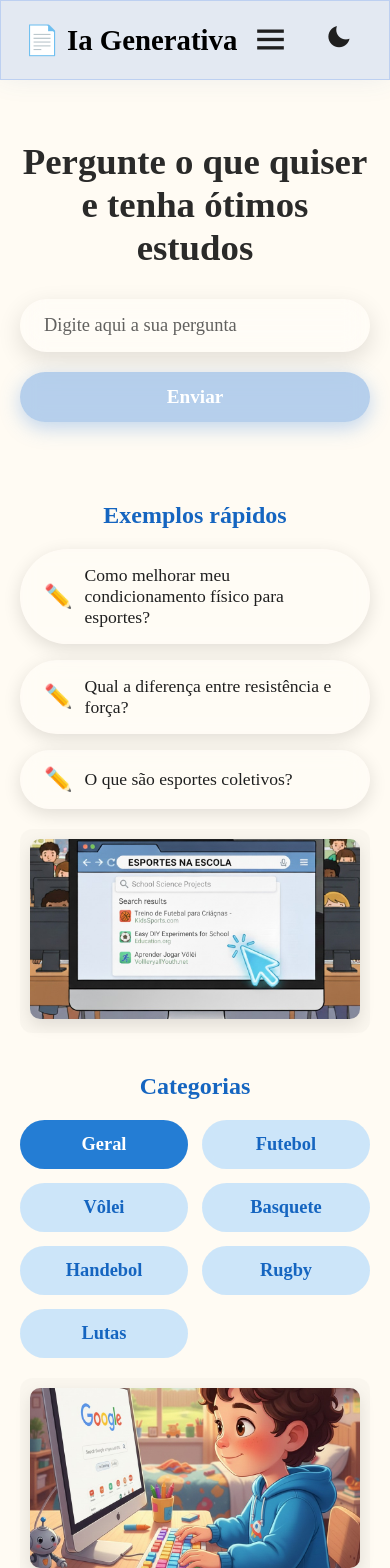
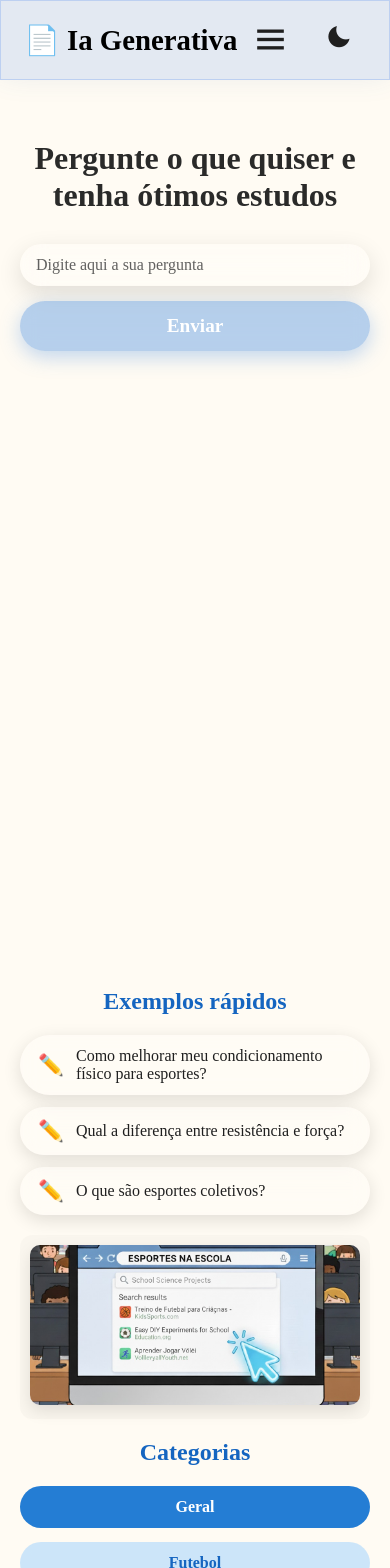
Before and after one commit to Matheus2570/Projeto-Final-Ultimo-Semestre-2025, a React (Vite) app: page /ia in a window 390 px wide. Shown: the top 1568 px of the page. Built offline with nearby package versions, Linux system fonts and the light colour scheme.

Commit message:
Dia 04/12/2025

```diff
--- a/src/pages/GrupoPage.css
+++ b/src/pages/GrupoPage.css
@@ -1,11 +1,6 @@
 /* ====================== RESET & VARIÁVEIS ====================== */
 
-/* Reset global:
-   Remove margens/paddings padrões e ativa box-sizing para facilitar layouts */
-
-
 :root {
-  /* Paleta do modo claro */
   --cor-primaria: #1565c0;
   --cor-secundaria: #90baf9;
   --cor-destaque: #edc07a;
@@ -15,17 +10,12 @@
   --texto-secundario: #444;
   --texto-claro: #666;
 
-  /* Variáveis gerais */
-  --radius: 16px;             /* Borda arredondada padrão */
-  --transition: all 0.35s ease; /* Transição suave */
-  --shadow-sm: 0 4px 15px rgba(0, 0, 0, 0.08);  /* Sombra leve */
-  --shadow-md: 0 10px 30px rgba(0, 0, 0, 0.15); /* Sombra mais forte */
+  --radius: 16px;
+  --transition: all 0.35s ease;
+  --shadow-sm: 0 4px 15px rgba(0, 0, 0, 0.08);
+  --shadow-md: 0 10px 30px rgba(0, 0, 0, 0.15);
 }
 
-/* ====================== DARK MODE - VARIÁVEIS ====================== */
-
-/* Quando o elemento tiver data-theme="dark",
-   todas as variáveis abaixo substituem as do :root */
 [data-theme="dark"] {
   --cor-primaria: #90caf9;
   --cor-secundaria: #64b5f6;
@@ -39,7 +29,6 @@
   --shadow-md: 0 10px 30px rgba(0, 0, 0, 0.4);
 }
 
-/* Container geral com limite máximo */
 .container {
   max-width: 1200px;
   margin: 0 auto;
@@ -47,8 +36,6 @@
 }
 
 /* ====================== TIPOGRAFIA ====================== */
-
-/* Título de seção padrão */
 .section-title {
   font-size: 2.8rem;
   font-weight: 700;
@@ -57,51 +44,48 @@
   margin-bottom: 3rem;
 }
 
-/* ====================== EQUIPE ====================== */
-
+/* ====================== EQUIPE – AGORA SÓ FLEX ====================== */
 .equipe-section {
   padding: 100px 0;
   color: var(--texto-principal);
 }
 
-/* Grid com 3 colunas */
+/* Flexbox com wrap → 3 colunas no desktop, 2 no tablet, 1 no mobile */
 .equipe-grid {
-  display: grid;
-  grid-template-columns: repeat(3, 1fr);
+  display: flex;
+  flex-wrap: wrap;
   gap: 40px;
-  justify-items: center;
+  justify-content: center;        /* centraliza os cards */
 }
 
-/* Card do membro */
+/* Cada card ocupa o espaço necessário, mas não menos que 260px */
 .membro-card {
+  flex: 1 1 260px;                /* cresce, mas não encolhe abaixo de 260px */
+  max-width: 320px;               /* evita ficar muito largo em telas grandes */
   text-align: center;
   transition: var(--transition);
 }
 
-/* Animação ao passar o mouse: levanta o card */
 .membro-card:hover {
   transform: translateY(-12px);
 }
 
-/* Foto do membro */
 .membro-foto {
   width: 140px;
   height: 140px;
-  border-radius: 50%;                 /* Torna redonda */
-  object-fit: cover;                  /* Preenche sem distorcer */
+  border-radius: 50%;
+  object-fit: cover;
   border: 5px solid var(--cor-secundaria);
   margin-bottom: 1rem;
   box-shadow: var(--shadow-sm);
   transition: var(--transition);
 }
 
-/* Quando passar o mouse no card, muda estilo da foto */
 .membro-card:hover .membro-foto {
   border-color: var(--cor-primaria);
   box-shadow: var(--shadow-md);
 }
 
-/* Nome do membro */
 .membro-nome {
   font-size: 1.25rem;
   font-weight: 600;
@@ -109,7 +93,6 @@
   margin-bottom: 0.25rem;
 }
 
-/* Cargo do membro */
 .membro-cargo {
   color: var(--texto-claro);
   font-size: 0.95rem;
@@ -117,96 +100,77 @@
 }
 
 /* ====================== SOBRE NÓS ====================== */
-
 .sobre-section {
   padding: 100px 0;
   background: linear-gradient(135deg, #f8fbff 0%, #e8f0fe 100%);
   color: var(--texto-secundario);
 }
 
-/* Mesmo layout, mas com gradiente escuro quando dark mode */
 [data-theme="dark"] .sobre-section {
   background: linear-gradient(135deg, #1e293b 0%, #0f172a 100%);
 }
 
-/* Centraliza texto e limita largura */
 .sobre-texto-center {
   text-align: center;
   max-width: 900px;
   margin: 0 auto;
 }
 
-/* Estilo geral do texto */
 .sobre-texto {
   font-size: 1.22rem;
   line-height: 1.9;
 }
 
-/* Espaçamento entre parágrafos */
 .sobre-texto p {
   margin-bottom: 1.6rem;
 }
 
-/* Destaque em negrito */
 .sobre-texto strong {
   color: var(--cor-primaria);
   font-weight: 600;
 }
 
-/* ====================== RESPONSIVO ====================== */
+/* ====================== RESPONSIVO – SÓ FLEX ====================== */
+@media (max-width: 992px) {
+  .section-title { font-size: 2.5rem; }
+  .sobre-texto { font-size: 1.15rem; }
+}
 
-/* Tablets grandes */
-@media (max-width: 992px) {
-  .section-title {
-    font-size: 2.5rem;
-  }
+@media (max-width: 768px) {
+  .section-title { font-size: 2.3rem; }
 
-  .sobre-texto {
-    font-size: 1.15rem;
+  /* Força 2 colunas no tablet */
+  .membro-card {
+    flex: 1 1 45%;           /* dois cards por linha */
+    max-width: 48%;
   }
 }
 
-/* Tablets médios */
-@media (max-width: 768px) {
-  .section-title {
-    font-size: 2.3rem;
-  }
-
-  /* De 3 colunas → 2 colunas */
-  .equipe-grid {
-    grid-template-columns: repeat(2, 1fr);
-    gap: 35px;
-  }
-}
-
-/* Smartphones */
 @media (max-width: 640px) {
   .section-title {
     font-size: 2.1rem;
     margin-bottom: 2.5rem;
   }
 
-  /* Fotos menores */
   .membro-foto {
     width: 110px;
     height: 110px;
   }
 
-  /* Texto menor */
   .sobre-texto {
     font-size: 1.1rem;
     line-height: 1.85;
   }
 }
 
-/* Smartphones pequenos */
 @media (max-width: 480px) {
-  .section-title {
-    font-size: 1.9rem;
-  }
+  .section-title { font-size: 1.9rem; }
 
-  /* Menos padding na lateral */
-  .container {
-    padding: 0 15px;
+  .container { padding: 0 15px; }
+
+  /* 1 coluna no celular */
+  .membro-card {
+    flex: 1 1 100%;
+    max-width: 100%;
   }
 }
--- a/src/pages/IaPage.css
+++ b/src/pages/IaPage.css
@@ -1,102 +1,100 @@
-/* ====================== CONTAINER PRINCIPAL ====================== */
-/* Área geral do conteúdo principal da interface */
+/* ====================== CONTAINER ====================== */
 .ia-container-novo {
-  max-width: 1400px;      /* Largura máxima da área */
-  margin: 40px auto;      /* Centraliza horizontalmente */
-  padding: 20px;          /* Espaço interno */
-  font-family: 'Segoe UI', Tahoma, Geneva, Verdana, sans-serif; /* Fonte padrão */
+  max-width: 1400px;
+  margin: 40px auto;
+  padding: 20px;
+  font-family: 'Segoe UI', Tahoma, Geneva, Verdana, sans-serif;
 }
 
 /* ====================== TÍTULO ====================== */
-/* Título principal da página */
 .ia-titulo {
   font-size: 2.8em;
   margin-bottom: 30px;
   font-weight: 700;
   text-align: center;
   opacity: 0.95;
-  color: inherit; /* Mantém a cor do tema atual */
+  color: inherit;
 }
 
 /* ====================== INPUT + BOTÃO ====================== */
-/* Container que centraliza input e botão */
 .ia-centro {
   display: flex;
   justify-content: center;
   align-items: center;
-  gap: 20px;        /* Espaço entre input e botão */
-  flex-wrap: wrap;  /* Permite quebrar linha no mobile */
-  margin-bottom: 40px;
-  text-align: center;
+  gap: 20px;
+  flex-wrap: wrap;
+  margin-bottom: 5%;
 }
 
-/* Caixa de texto onde o usuário digita */
 .ia-input {
   width: 100%;
   max-width: 750px;
   padding: 18px 28px;
   font-size: 1.3em;
   border: none;
-  border-radius: 50px;            /* Formato arredondado */
-  background-color: rgba(255, 255, 255, 0.25); /* Transparência estilo glass */
-  backdrop-filter: blur(12px);    /* Efeito vidro */
+  border-radius: 50px;
+  background-color: rgba(255,255,255,0.25);
+  backdrop-filter: blur(12px);
   color: inherit;
-  box-shadow: 0 8px 25px rgba(0, 0, 0, 0.12);
-  outline: none;                  /* Remove borda azul */
+  box-shadow: 0 8px 25px rgba(0,0,0,0.12);
+  outline: none;
 }
 
-/* Estilo do placeholder */
-.ia-input::placeholder {
-  color: inherit;
-  opacity: 0.7;
+.ia-input::placeholder { color: inherit; opacity: 0.7; }
+.ia-input:focus {
+  transform: translateY(-3px);
+  box-shadow: 0 14px 35px rgba(0,0,0,0.2);
+  background-color: rgba(255,255,255,0.35);
 }
 
-/* Efeito ao clicar no input */
-.ia-input:focus {
-  transform: translateY(-3px);
-  box-shadow: 0 14px 35px rgba(0, 0, 0, 0.2);
-  background-color: rgba(255, 255, 255, 0.35);
-}
-
-/* Botão de enviar consulta */
 .ia-btn {
   padding: 14px 44px;
   font-size: 1.2em;
   font-weight: bold;
-  background-color: rgba(74, 144, 226, 0.92);
+  background-color: rgba(74,144,226,0.92);
   color: white;
   border: none;
   border-radius: 50px;
   cursor: pointer;
   backdrop-filter: blur(10px);
-  box-shadow: 0 6px 20px rgba(74, 144, 226, 0.35);
+  box-shadow: 0 6px 20px rgba(74,144,226,0.35);
   transition: all 0.3s ease;
-  flex-shrink: 0; /* Evita que o botão diminua no mobile */
 }
 
-/* Botão ao passar o mouse */
 .ia-btn:hover:not(:disabled) {
-  background-color: rgba(74, 144, 226, 1);
-  transform: translateY(-4px); /* Sobe levemente */
-  box-shadow: 0 12px 28px rgba(74, 144, 226, 0.45);
+  background-color: #4a90e2;
+  transform: translateY(-4px);
+  box-shadow: 0 12px 28px rgba(74,144,226,0.45);
 }
 
-/* Botão desabilitado */
 .ia-btn:disabled {
-  background-color: rgba(74, 144, 226, 0.4);
+  background-color: rgba(74,144,226,0.4);
   cursor: not-allowed;
 }
 
-/* ====================== LAYOUT 3 COLUNAS ====================== */
-/* Grid com 3 colunas (esquerda, centro, direita) */
-.ia-layout-tres-colunas {
-  display: grid;
-  grid-template-columns: 1fr 1.4fr 1fr; /* Central maior */
+/* ====================== LAYOUT PRINCIPAL ====================== */
+.ia-layout-flex {
+  display: flex;
   gap: 30px;
-  align-items: start;
+  align-items: flex-start;
+  flex-wrap: nowrap;
 }
 
-/* Títulos das colunas direita e esquerda */
+.ia-coluna {
+  display: flex;
+  flex-direction: column;
+}
+
+.ia-coluna-esquerda,
+.ia-coluna-direita {
+  flex: 1 1 320px;
+}
+
+.ia-coluna-centro {
+  flex: 2 1 600px;
+  min-width: 0;
+}
+
 .ia-coluna-titulo {
   font-size: 1.5em;
   margin-bottom: 20px;
@@ -105,162 +103,130 @@
   text-align: center;
 }
 
-/* ====================== COLUNA ESQUERDA - Sugestões ====================== */
+/* ====================== ESQUERDA ====================== */
 .ia-sugestoes {
   display: flex;
   flex-direction: column;
   gap: 16px;
+  margin-bottom: 20px;
 }
 
-/* Cada sugestão da IA */
 .ia-sugestao-item {
-  background-color: rgba(255, 255, 255, 0.22);
+  background-color: rgba(255,255,255,0.22);
   backdrop-filter: blur(10px);
-  color: inherit;
   padding: 16px 24px;
   border-radius: 50px;
   font-size: 1.1em;
   cursor: pointer;
-  box-shadow: 0 5px 18px rgba(0, 0, 0, 0.12);
-  transition: all 0.3s ease;
+  box-shadow: 0 5px 18px rgba(0,0,0,0.12);
+  transition: all 0.3s;
   display: flex;
   align-items: center;
   gap: 12px;
-  justify-content: flex-start;
 }
 
-/* Ícone automático antes da sugestão */
 .ia-sugestao-item::before {
   content: "✏️";
   font-size: 1.3em;
 }
 
-/* Hover das sugestões */
 .ia-sugestao-item:hover {
-  background-color: rgba(255, 255, 255, 0.32);
-  transform: translateX(8px); /* Move para a direita */
+  background-color: rgba(255,255,255,0.32);
+  transform: translateX(8px);
 }
 
-/* ====================== COLUNA CENTRAL - Caixa de Resposta ====================== */
-
-/* Container central onde o markdown aparece */
-.ia-coluna-centro {
-  display: flex;
-  justify-content: center;
-}
-
-/* Caixa da resposta */
+/* ====================== CENTRO – RESPOSTA ====================== */
 .ia-resposta {
-  background-color: rgba(248, 249, 250, 0.85);
+  background-color: rgba(248,249,250,0.85);
   backdrop-filter: blur(12px);
   border-radius: 20px;
-  box-shadow: 0 12px 35px rgba(0, 0, 0, 0.14);
-  width: 100%;
-  max-width: 820px;
+  box-shadow: 0 12px 35px rgba(0,0,0,0.14);
   max-height: 70vh;
   overflow: hidden;
   display: flex;
   flex-direction: column;
-  border: 1px solid rgba(21, 101, 192, 0.15);
+  border: 1px solid rgba(21,101,192,0.15);
 }
 
-/* Título da resposta */
 .ia-resposta h3 {
   color: #1565C0;
   font-size: 1.9em;
   margin: 0;
   padding: 24px 32px 20px;
   text-align: center;
-  background: rgba(248, 249, 250, 0.95);
-  position: sticky; /* Fica fixo no topo ao scrollar */
+  background: rgba(248,249,250,0.95);
+  position: sticky;
   top: 0;
   z-index: 10;
-  border-bottom: 1px solid rgba(21, 101, 192, 0.15);
+  border-bottom: 1px solid rgba(21,101,192,0.15);
   border-radius: 20px 20px 0 0;
   flex-shrink: 0;
 }
 
-/* Conteúdo markdown com scroll */
 .markdown-content {
   padding: 0 32px 32px;
   font-size: 1.22em;
   line-height: 1.85;
+  overflow-y: auto;
+  flex: 1;
+  min-height: 0;
   color: inherit;
   opacity: 0.92;
-  overflow-y: auto;  /* Scroll vertical */
-  flex: 1;
-  min-height: 0;
 }
 
-/* Scroll personalizado */
-.markdown-content::-webkit-scrollbar {
-  width: 10px;
-}
-.markdown-content::-webkit-scrollbar-track {
-  background: rgba(0, 0, 0, 0.05);
-  border-radius: 10px;
-}
-.markdown-content::-webkit-scrollbar-thumb {
-  background: rgba(21, 101, 192, 0.4);
-  border-radius: 10px;
-}
-.markdown-content::-webkit-scrollbar-thumb:hover {
-  background: rgba(21, 101, 192, 0.6);
+.markdown-content::-webkit-scrollbar { width: 10px; }
+.markdown-content::-webkit-scrollbar-track { background: rgba(0,0,0,0.05); border-radius: 10px; }
+.markdown-content::-webkit-scrollbar-thumb { background: rgba(21,101,192,0.4); border-radius: 10px; }
+.markdown-content::-webkit-scrollbar-thumb:hover { background: rgba(21,101,192,0.6); }
+
+.ia-carregando {
+  text-align: center;
+  font-size: 1.3em;
+  color: #1565C0;
+  font-style: italic;
+  margin: 2rem 0;
 }
 
-/* ====================== COLUNA DIREITA ====================== */
-/* Botões de categorias */
+/* ====================== DIREITA – CATEGORIAS EM 2 COLUNAS (SEM GRID) ====================== */
 .ia-botoes-categorias {
-  display: grid;
-  grid-template-columns: 1fr;
+  display: flex;
+  flex-wrap: wrap;
   gap: 14px;
-  max-width: 240px;
-  margin: 0 auto;
+  margin-bottom: 20px;
+  justify-content: center;
 }
 
-/* Reorganiza botões em grid quando tela é grande */
-@media (min-width: 1100px) {
-  .ia-botoes-categorias {
-    grid-auto-columns: 1fr;
-    grid-auto-flow: column;
-    grid-template-rows: repeat(4, auto);
-    gap: 16px 20px;
-  }
-}
-
-/* Botões de categoria */
 .ia-botao-categoria {
+  flex: 1 1 calc(50% - 7px);   /* 2 colunas: 50% menos metade do gap */
+  min-width: 140px;
   padding: 14px 20px;
   font-size: 1.15em;
   font-weight: 600;
-  background-color: rgba(187, 222, 251, 0.75);
+  background-color: rgba(187,222,251,0.75);
   backdrop-filter: blur(8px);
   color: #1565C0;
   border: none;
   border-radius: 50px;
   cursor: pointer;
   transition: all 0.3s ease;
-  width: 100%;
+  text-align: center;
 }
 
-/* Hover nos botões */
 .ia-botao-categoria:hover {
-  background-color: rgba(144, 202, 249, 0.95);
+  background-color: rgba(144,202,249,0.95);
   transform: translateY(-3px);
 }
 
-/* Botão ativo */
 .ia-botao-categoria.selecionado {
-  background-color: rgba(25, 118, 210, 0.95);
+  background-color: rgba(25,118,210,0.95);
   color: white;
 }
 
-/* Imagem lateral */
 .ia-imagem-lateral {
-  margin-top: 20px;
+  margin-top: auto;
   text-align: center;
   padding: 10px;
-  background: rgba(0, 0, 0, 0.02);
+  background: rgba(0,0,0,0.02);
   border-radius: 12px;
 }
 
@@ -269,99 +235,77 @@
   max-height: 280px;
   object-fit: cover;
   border-radius: 10px;
-  box-shadow: 0 6px 16px rgba(0, 0, 0, 0.1);
-}
-
-/* Texto "carregando..." */
-.ia-carregando {
-  text-align: center;
-  font-size: 1.3em;
-  color: #1565C0;
-  font-style: italic;
-  margin: 2rem 0;
+  box-shadow: 0 6px 16px rgba(0,0,0,0.1);
 }
 
 /* ====================== RESPONSIVO ====================== */
 @media (max-width: 1100px) {
-  .ia-layout-tres-colunas {
-    grid-template-columns: 1fr; /* Vira 1 coluna só */
-    gap: 40px;
+  .ia-layout-flex {
+    flex-direction: column;
+    gap: 20px;
   }
 
-  /* Reposiciona colunas */
-  .ia-coluna-esquerda,
-  .ia-coluna-direita { order: 2; }
-  .ia-coluna-centro { order: 1; }
-
-  .ia-botoes-categorias {
-    grid-template-columns: repeat(auto-fit, minmax(140px, 1fr));
-    max-width: 100%;
-  }
+  .ia-coluna-centro   { order: 1; }
+  .ia-coluna-esquerda { order: 2; }
+  .ia-coluna-direita  { order: 3; }
 
   .ia-centro {
     flex-direction: column;
+    gap: 15px;
   }
 
-  .ia-btn {
-    width: 100%;
-    max-width: 400px;
+  .ia-btn { width: 100%; max-width: 400px; }
+
+  /* Em telas médias/pequenas: volta para 1 coluna nas categorias */
+  .ia-botao-categoria {
+    flex: 1 1 100%;
+    min-width: auto;
   }
 }
 
 @media (max-width: 768px) {
-  .ia-titulo { font-size: 2.3em; }
-  .ia-input { font-size: 1.15em; padding: 16px 24px; }
-  .ia-resposta { max-height: 60vh; }
-  .ia-resposta h3 { padding: 20px 24px 16px; font-size: 1.7em; }
-  .markdown-content { padding: 0 24px 24px; }
+  .ia-titulo { font-size: 2.2em; }
+  .ia-input { font-size: 1.1em; padding: 14px 20px; }
+  .ia-resposta { max-height: 50vh; }
+  .ia-resposta h3 { font-size: 1.6em; padding: 18px 20px 14px; }
+  .markdown-content { padding: 0 20px 20px; font-size: 1.1em; line-height: 1.7; }
+  .ia-sugestao-item { font-size: 1em; padding: 12px 18px; }
+  .ia-botao-categoria { font-size: 1em; padding: 12px 16px; }
 }
 
 @media (max-width: 576px) {
-  .ia-imagem-lateral img { max-height: 180px; }
+  .ia-titulo { font-size: 2em; }
+  .ia-input { font-size: 1em; padding: 12px 16px; }
+  .ia-resposta { max-height: 45vh; }
+  .ia-resposta h3 { font-size: 1.5em; padding: 16px 18px 12px; }
+  .markdown-content { padding: 0 16px 16px; font-size: 1em; line-height: 1.6; }
+  .ia-imagem-lateral img { max-height: 160px; }
+  .ia-sugestoes { gap: 12px; }
 }
 
 /* ====================== DARK MODE ====================== */
-/* Ajusta cores quando o atributo data-theme="dark" está ativo */
 [data-theme="dark"] .ia-input,
 [data-theme="dark"] .ia-sugestao-item,
 [data-theme="dark"] .ia-resposta,
 [data-theme="dark"] .ia-botao-categoria {
-  background-color: rgba(255, 255, 255, 0.11) ;
-  color: #e8e8e8 ;
+  background-color: rgba(255,255,255,0.11);
+  color: #e8e8e8;
 }
 
-/* Caixa central no dark */
 [data-theme="dark"] .ia-resposta {
-  background-color: rgba(30, 30, 50, 0.92) ;
-  border-color: rgba(100, 100, 255, 0.2) ;
+  background-color: rgba(30,30,50,0.92);
+  border-color: rgba(100,100,255,0.2);
 }
 
-/* Título da resposta no dark */
 [data-theme="dark"] .ia-resposta h3 {
-  background: rgba(30, 30, 50, 0.98) ;
-  color: #90caf9 ;
-  border-bottom-color: rgba(100, 150, 255, 0.3) ;
+  background: rgba(30,30,50,0.98);
+  color: #90caf9;
+  border-bottom-color: rgba(100,150,255,0.3);
 }
 
-/* Botões escuros */
 [data-theme="dark"] .ia-botao-categoria.selecionado,
 [data-theme="dark"] .ia-btn {
-  background-color: rgba(59, 130, 246, 0.95) ;
+  background-color: rgba(59,130,246,0.95);
 }
 
-[data-theme="dark"] .ia-carregando {
-  color: #90caf9;
-}
-
-/* Scroll do dark mode */
-[data-theme="dark"] .markdown-content::-webkit-scrollbar-track {
-  background: rgba(255, 255, 255, 0.05);
-}
-
-[data-theme="dark"] .markdown-content::-webkit-scrollbar-thumb {
-  background: rgba(100, 150, 255, 0.4);
-}
-
-[data-theme="dark"] .markdown-content::-webkit-scrollbar-thumb:hover {
-  background: rgba(100, 150, 255, 0.6);
-}
+[data-theme="dark"] .ia-carregando { color: #90caf9; }
--- a/src/pages/IaPage.jsx
+++ b/src/pages/IaPage.jsx
@@ -2,7 +2,7 @@ import { useState } from "react";
   import esportes from "../../api/esportes";
   import "./IaPage.css";
 
-// Imagens
+  // Imagens (mantidas iguais)
   import geral1 from "../assets/geral1.jpeg";
   import geral2 from "../assets/geral2.jpeg";
   import futebol1 from "../assets/futebol1.jpeg";
@@ -18,7 +18,6 @@ import rugby2 from "../assets/rugby2.jpeg";
   import lutas1 from "../assets/lutas1.jpeg";
   import lutas2 from "../assets/lutas2.jpeg";
 
-// React Markdown
   import ReactMarkdown from "react-markdown";
   import remarkGfm from "remark-gfm";
 
@@ -43,7 +42,6 @@ export default function Ia() {
 
    async function enviarPergunta() {
   if (!pergunta.trim()) return;
-
   setCarregando(true);
   setResposta("");
 
@@ -68,18 +66,13 @@ export default function Ia() {
           }
         );
 
-      if (!res.ok) {
-        const err = await res.text();
-        setResposta(`Erro ${res.status}: ${err}`);
-        setCarregando(false);
-        return;
-      }
-
+     if (!res.ok) throw new Error(`Erro ${res.status}`);
     const data = await res.json();
     const texto = data?.candidates?.[0]?.content?.parts?.[0]?.text || "Sem resposta.";
     setResposta(texto);
-    } catch (e) {
-      console.error(e);
+
+  } catch (err) {
+    console.error(err);
     setResposta("Erro ao se comunicar com a IA. Verifique sua conexão.");
   } finally {
     setCarregando(false);
@@ -114,9 +107,10 @@ export default function Ia() {
           </button>
         </div>
 
-      <div className="ia-layout-tres-colunas">
-        {/* Coluna Esquerda */}
-        <div className="ia-coluna-esquerda">
+        {/* LAYOUT 100% FLEX – ZERO GRID */}
+        <div className="ia-layout-flex">
+          {/* Esquerda */}
+          <aside className="ia-coluna ia-coluna-esquerda">
             <h3 className="ia-coluna-titulo">Exemplos rápidos</h3>
             <div className="ia-sugestoes">
               {atual.exemplos.map((ex, i) => (
@@ -126,28 +120,25 @@ export default function Ia() {
               ))}
             </div>
             <div className="ia-imagem-lateral">
-            <img src={imgEsquerda} alt="Imagem temática esquerda" />
+              <img src={imgEsquerda} alt="Esquerda" />
             </div>
-        </div>
+          </aside>
 
-        {/* Coluna Central - Resposta com Markdown + Scroll perfeito */}
-        <div className="ia-coluna-centro">
+          {/* Centro – Resposta */}
+          <main className="ia-coluna ia-coluna-centro">
             {carregando && <p className="ia-carregando">Pensando...</p>}
-
             {resposta && (
               <div className="ia-resposta">
                 <h3>Resposta:</h3>
                 <div className="markdown-content">
-                <ReactMarkdown remarkPlugins={[remarkGfm]}>
-                  {resposta}
-                </ReactMarkdown>
+                  <ReactMarkdown remarkPlugins={[remarkGfm]}>{resposta}</ReactMarkdown>
                 </div>
               </div>
             )}
-        </div>
+          </main>
 
-        {/* Coluna Direita */}
-        <div className="ia-coluna-direita">
+          {/* Direita – Categorias */}
+          <aside className="ia-coluna ia-coluna-direita">
             <h3 className="ia-coluna-titulo">Categorias</h3>
             <div className="ia-botoes-categorias">
               <button
@@ -156,8 +147,9 @@ export default function Ia() {
               >
                 Geral
               </button>
-            {Object.keys(esportes).map((key) =>
-              key !== "geral" ? (
+              {Object.keys(esportes).map(
+                (key) =>
+                  key !== "geral" && (
                     <button
                       key={key}
                       className={`ia-botao-categoria ${tema === key ? "selecionado" : ""}`}
@@ -165,13 +157,13 @@ export default function Ia() {
                     >
                       {esportes[key].nome}
                     </button>
-              ) : null
+                  )
               )}
             </div>
             <div className="ia-imagem-lateral">
-            <img src={imgDireita} alt="Imagem temática direita" />
+              <img src={imgDireita} alt="Direita" />
             </div>
-        </div>
+          </aside>
         </div>
       </div>
     );
```
Also changed, not shown: src/pages/HomePage.css (+26 -55 lines). Lines whose indentation alone changed are shown as unchanged.
